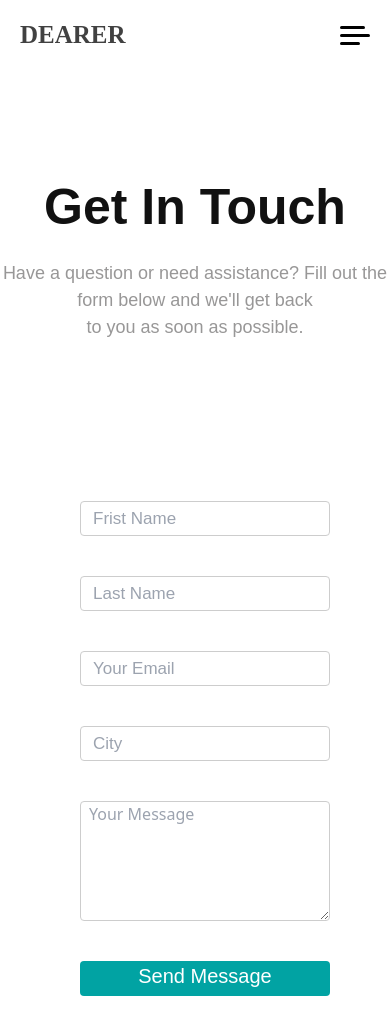
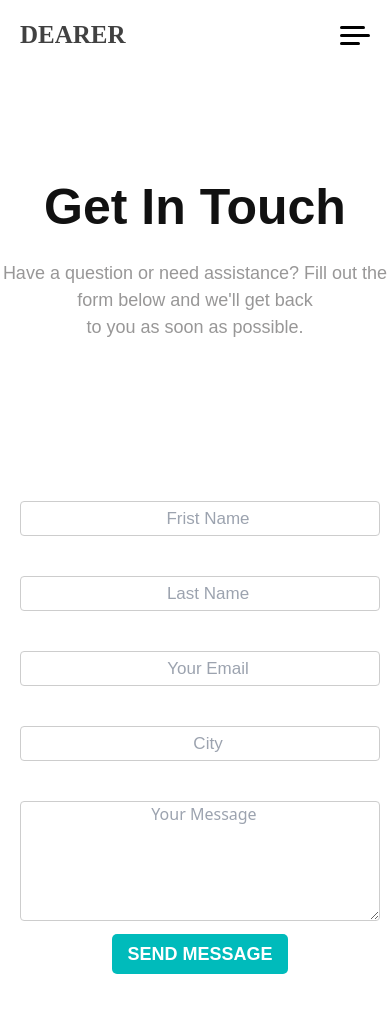
Before and after one commit to SaadAnna/Dearer, a React (Create React App) app: page /Contact in a window 390 px wide. Shown: the top 1034 px of the page. Built offline with nearby package versions, Linux system fonts and the light colour scheme; grey boxes are pictures that could not be loaded.

Commit message:
modified Style.css and Contact.js file

```diff
--- a/src/Contact.js
+++ b/src/Contact.js
@@ -46,9 +46,10 @@ export default function Contact() {
             onKeyUp={CorrectMessage}
             placeholder="Your Message"
           ></textarea>
-          <span id="SendMessage" onClick={MessagSend}>
+          <div className="SendMeSSge"> <a id="SendMessage" onClick={MessagSend}>
             Send Message
-          </span>
+          </a></div>
+
         </form>
         <iframe
           src="https://www.google.com/maps/embed?pb=!1m18!1m12!1m3!1d88064.74796248671!2d-6.682781942002941!3d34.26701210053606!2m3!1f0!2f0!3f0!3m2!1i1024!2i768!4f13.1!3m3!1m2!1s0xda7575f8a6d8643%3A0xc7050653c05e128b!2sKenitra%2C%20Morocco!5e1!3m2!1sen!2ses!4v1722856127213!5m2!1sen!2ses"
--- a/src/Style.css
+++ b/src/Style.css
@@ -100,7 +100,7 @@ header nav ul li a:hover, .a-color {
    justify-content: center;
    align-items: center;
    text-align: start;
-   margin-left: 40px;
+   margin-left: 22px;
 }
 #HomePage div h1{
     color: black;
@@ -461,18 +461,24 @@ header nav ul li a:hover, .a-color {
     font-weight: 700;
     margin-top: 7px
 }
-#productDescritpion a {
-    padding: 10px 200px 10px 200px;
+#Form_Contact form .SendMeSSge a{
+    margin: auto;
+    position: relative;
+    top: 20px;
+    width: 50%;
+}
+#Form_Contact form .SendMeSSge a {
+padding: 10px 15px 10px 15px ;
+width: 100px;
    background-color:  #00bbbb;
    border-radius: 5px;
    color: rgb(255, 255, 255);
    font-size: 18px;
    font-family:'Poppins', sans-serif ;
    font-weight: 600;
-   position: relative;
-   top: 50px;
    text-transform: uppercase;
    cursor: pointer;
+   margin-top: 70px;
    transition: 0.3ms;
 }
 #productDescritpion a:hover{
@@ -533,7 +539,7 @@ flex-direction: column;
     border: 0.1px solid #cdcdcd;
     margin: auto;
     margin-top: 40px;
-    width: 550px;
+    width:100%;
     height: 35px;
     outline: none;
     border-radius:4px;
@@ -550,7 +556,7 @@ flex-direction: column;
    border: 0.1px solid #006767;
 }
 #Form_Contact form textarea{
-    width: 550px;
+    width: 100%;
     height: 120px;
     outline: none;
     border: none;
@@ -565,24 +571,28 @@ flex-direction: column;
     position: relative;
     left: 4px;
 }
-#Form_Contact form span{
+#Form_Contact form .SendMeSSge a{
     margin: auto;
-    margin-top: 40px;
-    width: 550px;
-    height: 35px;
-    background-color: #01a3a3;
-    font-size: 20px;
-    font-weight: 400;
-    font-family:'Poppins', sans-serif ;
-    text-align: center;
-    border-radius: 4px;
-    transition: 1s;
-    cursor: pointer;
-
-    color: white;
+    position: relative;
+    top: 20px;
+    width: 100%;
 }
-#Form_Contact form span:hover{
-    background-color:  #007878;
+#Form_Contact form .SendMeSSge a {
+padding: 10px 15px 10px 15px ;
+width: 100px;
+   background-color:  #00bbbb;
+   border-radius: 5px;
+   color: rgb(255, 255, 255);
+   font-size: 18px;
+   font-family:'Poppins', sans-serif ;
+   font-weight: 600;
+   text-transform: uppercase;
+   cursor: pointer;
+   margin-top: 70px;
+   transition: 0.3ms;
+}
+#productDescritpion a:hover{
+    background-color: #007878;
 }
 #location{
     width: 550px;
@@ -1089,14 +1099,14 @@ margin-top: 50px;
         display: block;
         justify-content: center;
         align-items: center;
-        text-align: start;
-        margin-left: 15px;
+        text-align: center;
+        margin: auto;
     }
     #productDescritpion a{
-       padding: 10px 90px 10px 90px;
-       margin-bottom: 20px;
-       margin-right: 100px;
-
+       font-size: 15px;
+    }
+    #productDescritpion h1{
+        font-size: 45px;
     }
     #Fotter{
         display: block;
@@ -1216,32 +1226,33 @@ margin-top: 50px;
         text-align: center;
     }
     #Form_Contact form{
-        width: 410px;
-        margin: auto;
+       display: block;
+       justify-content: center;
+       align-items: center;
+       text-align: center;
+       margin-top: 20px;
     }
     #Form_Contact form input{
-        width:  250px;
+        width:  100%;
         display: block;
-        justify-content: start;
-        align-items: start;
-        text-align: start;
-        margin: auto;
+        justify-content: center;
+        align-items: center;
+        text-align: center;
         margin-top: 40px;
     }
     #Form_Contact form textarea{
-        width:  250px;
+        width:  100%;
         display: block;
-        justify-content: start;
-        align-items: start;
-        text-align: start;
-        margin: auto;
+        justify-content: center;
+        align-items: center;
+        text-align: center;
         margin-top: 40px;
     }
     #Form_Contact form span{
         width: 250px;
+        padding: 15px;
         text-align: center;
-        margin: auto;
-        margin-top: 40px;
+        margin-top: 50px;
     }
     #Loaction{
         display:block;
@@ -1257,8 +1268,8 @@ margin-top: 50px;
         justify-content: center;
         align-items: center;
         text-align: center;
+        margin: auto;
         margin-top: 50px;
-        margin: auto;
     }
     #ImagaDescription img{
         width: 70%
```
